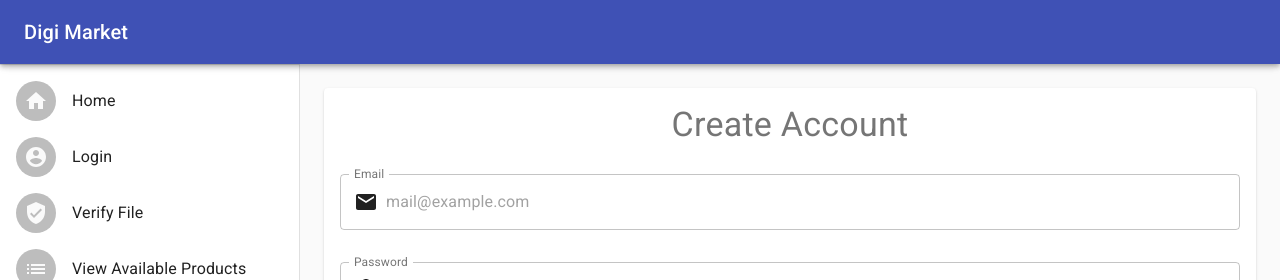
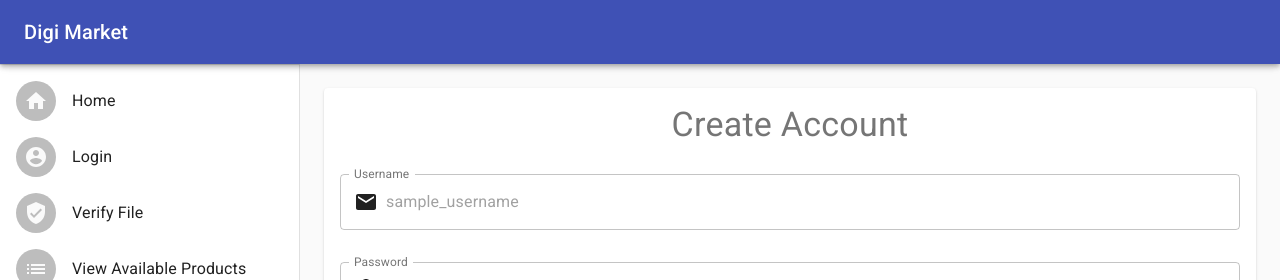
Before and after one commit to aaron-dodd/digimarket, a React (Create React App) app in the folder src/interface/client/: page /create-account in a window 1280 px wide. Shown: the top 280 px of the page. Built offline with nearby package versions, Linux system fonts and the light colour scheme.

Commit message:
Update email field to username field

```diff
--- a/src/interface/client/src/components/create-account/CreateAccount.js
+++ b/src/interface/client/src/components/create-account/CreateAccount.js
@@ -32,7 +32,7 @@ const useStyles = makeStyles((theme) => ({
 export default function CreateAccount() {
     const classes = useStyles();
     const [values, setValues] = React.useState({
-        email: '',
+        username: '',
         password: '',
         confirmPassword: '',
         showPassword: false,
@@ -68,7 +68,7 @@ export default function CreateAccount() {
                 'Content-Type': 'application/json'
             },
             body: JSON.stringify({
-                email: values.email,
+                username: values.username,
                 password: values.password,
             }),
         });
@@ -84,12 +84,12 @@ export default function CreateAccount() {
                     <TextField
                         normal fullWidth
                         className={classes.margin}
-                        label="Email"
-                        type="email"
-                        value={values.email}
-                        onChange={handleChange('email')}
+                        label="Username"
+                        type="text"
+                        value={values.username}
+                        onChange={handleChange('username')}
                         variant="outlined"
-                        placeholder="mail@example.com"
+                        placeholder="sample_username"
                         InputProps={{
                             startAdornment: (
                             <InputAdornment position="start">
--- a/src/interface/client/src/components/login/Login.js
+++ b/src/interface/client/src/components/login/Login.js
@@ -32,7 +32,7 @@ const useStyles = makeStyles((theme) => ({
 export default function Login() {
     const classes = useStyles();
     const [values, setValues] = React.useState({
-        email: '',
+        username: '',
         password: '',
         showPassword: false,
     });
@@ -58,14 +58,14 @@ export default function Login() {
                 'Content-Type': 'application/json'
             },
             body: JSON.stringify({
-                email: values.email,
+                username: values.username,
                 password: values.password,
             }),
         });
     };
 
-    const { email, password } = values;
-    const enableNext = email.length > 0 && password.length > 0;
+    const { username, password } = values;
+    const enableNext = username.length > 0 && password.length > 0;
 
     return (
         <div className={classes.root}>
@@ -77,12 +77,12 @@ export default function Login() {
                     <TextField
                         normal fullWidth
                         className={classes.margin}
-                        label="Email"
-                        type="email"
-                        onChange={handleChange('email')}
-                        value={values.email}
+                        label="Username"
+                        type="text"
+                        onChange={handleChange('username')}
+                        value={values.username}
                         variant="outlined"
-                        placeholder="mail@example.com"
+                        placeholder="sample_username"
                         InputProps={{
                             startAdornment: (
                             <InputAdornment position="start">
```
